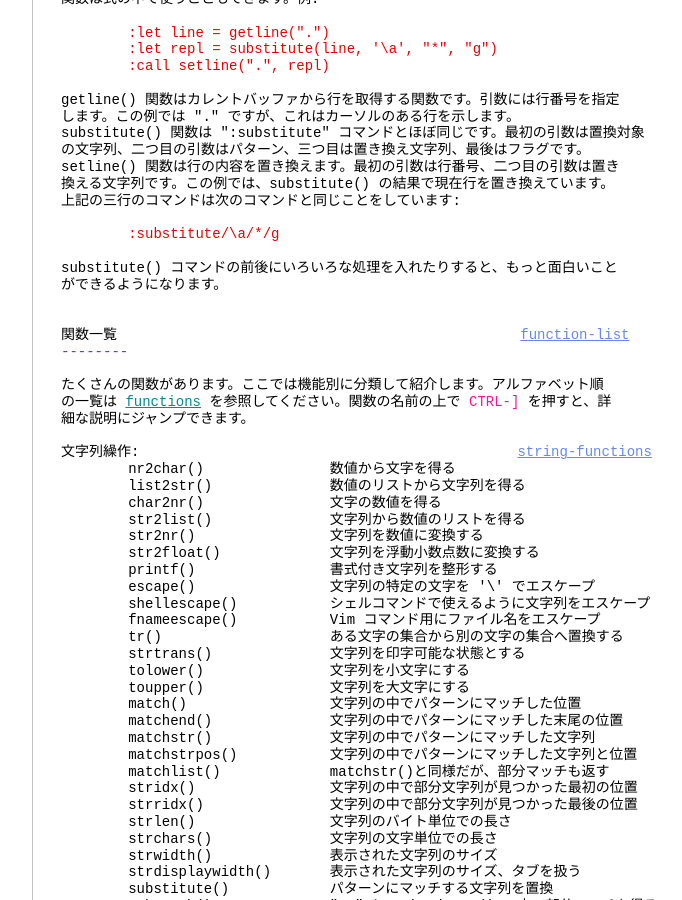
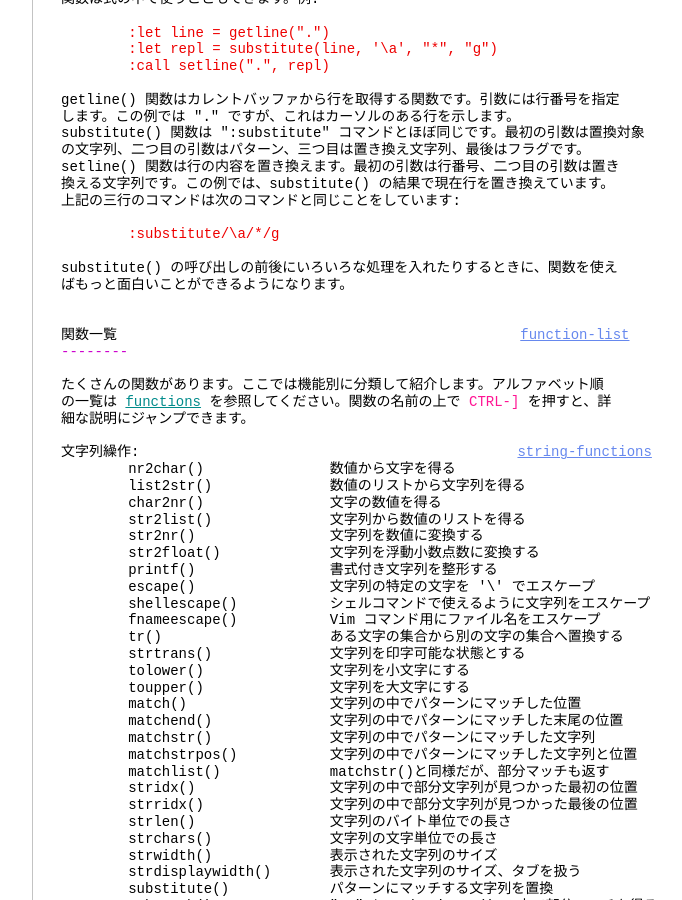
Before and after one commit to vim-jp/vimdoc-ja, a Jekyll site: the page built from usr_41.html, in a window 1280 px wide and 900 px high, scrolled down 9077 px. Shown: the whole window, without its empty margins (340-1022 px from the left). Built offline with Jekyll 4.4.1, drawn with Linux system fonts in a browser that asks for light colours; nearby versions of some CDN libraries; comment, search, counter and statistics services are not loaded.

Commit message:
Generated by Travis JOB 2783.1
https://travis-ci.org/vim-jp/vimdoc-ja-working/builds/601691370

```diff
--- a/usr_41.html
+++ b/usr_41.html
@@ -546,8 +546,8 @@ setline() 関数は行の内容を置き換えます。最初の引数は行番
 <br>
 <div class="helpExample">&nbsp;&nbsp;&nbsp;&nbsp;&nbsp;&nbsp;&nbsp;&nbsp;:substitute/\a/*/g</div>
 <br>
-substitute() コマンドの前後にいろいろな処理を入れたりすると、もっと面白いこと<br>
-ができるようになります。<br>
+substitute() の呼び出しの前後にいろいろな処理を入れたりするときに、関数を使え<br>
+ばもっと面白いことができるようになります。<br>
 <br>
 <br>
 関数一覧&nbsp;&nbsp;&nbsp;&nbsp;&nbsp;&nbsp;&nbsp;&nbsp;&nbsp;&nbsp;&nbsp;&nbsp;&nbsp;&nbsp;&nbsp;&nbsp;&nbsp;&nbsp;&nbsp;&nbsp;&nbsp;&nbsp;&nbsp;&nbsp;&nbsp;&nbsp;&nbsp;&nbsp;&nbsp;&nbsp;&nbsp;&nbsp;&nbsp;&nbsp;&nbsp;&nbsp;&nbsp;&nbsp;&nbsp;&nbsp;&nbsp;&nbsp;&nbsp;&nbsp;&nbsp;&nbsp;&nbsp;&nbsp;<a class="Constant" href="usr_41.html#function-list" name="function-list">function-list</a><br>
```
